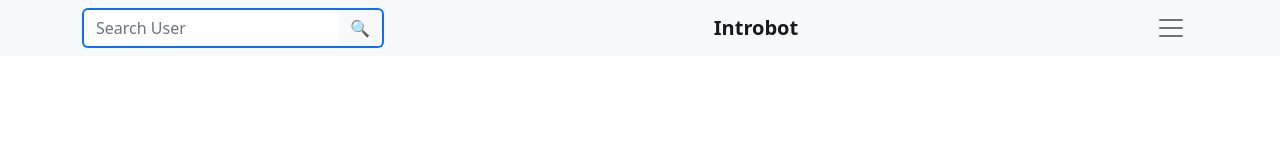
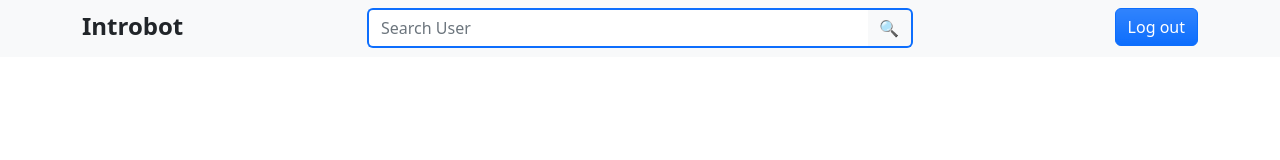
Before and after one commit to manishshahi1/template, a plain HTML site: page dashboard.html in a window 1280 px wide. Drawn offline with nearby package versions, Linux system fonts and the light colour scheme.

Commit message:
final changes in layout

```diff
--- a/dashboard.html
+++ b/dashboard.html
@@ -21,23 +21,14 @@
   </head>
   <body>
     <!-- navbar -->
-    <div class="collapse" id="navbarToggleExternalContent">
-      <div class="container p-2">
+    <div class="container-fluid bg-light p-2">
+      <div class="container">
         <div class="row">
-          <div class="col-8">
-            <h4><b>Welcome, {{email}}!</b></h4>
+          <div class="col-3">
+            <h4 class="mt-1"><b>Introbot</b></h4>
           </div>
-          <div class="col-4">
-            <a href="" class="float-end btn btn-dark fw-bold bg-gradient"
-              >Log out</a
-            >
-          </div>
-        </div>
-      </div>
-    </div>
-    <nav class="navbar bg-light">
-      <div class="container">
-        <form action="/search/" class="d-flex float-end" role="search">
+          <div class="col-6">
+            <form action="/search/" role="search">
               <div class="input-group">
                 <input
                   type="text"
@@ -55,20 +46,13 @@
                 </button>
               </div>
             </form>
-        <span class="navbar-brand mb-0 text-center h5 fw-bold">Introbot </span>
-        <button
-          class="navbar-toggler fs-start border-0 shadow-none"
-          type="button"
-          data-bs-toggle="collapse"
-          data-bs-target="#navbarToggleExternalContent"
-          aria-controls="navbarToggleExternalContent"
-          aria-expanded="false"
-          aria-label="Toggle navigation"
-        >
-          <span class="navbar-toggler-icon"></span>
-        </button>
           </div>
-    </nav>
+          <div class="col-3">
+            <a class="btn btn-primary bg-gradient float-end">Log out</a>
+          </div>
+        </div>
+      </div>
+    </div>
     <!-- end -->
     <!-- bootstrap js -->
     <script
```
Lines whose indentation alone changed are shown as unchanged.
